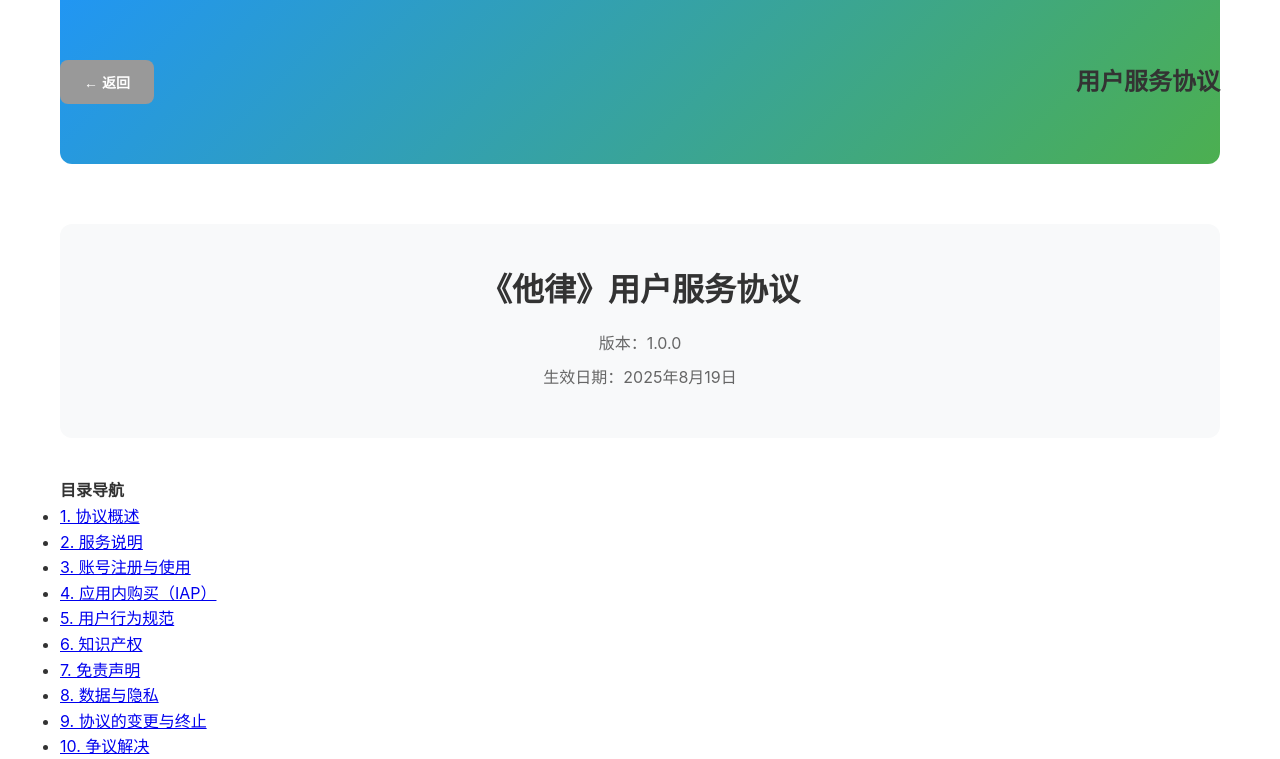
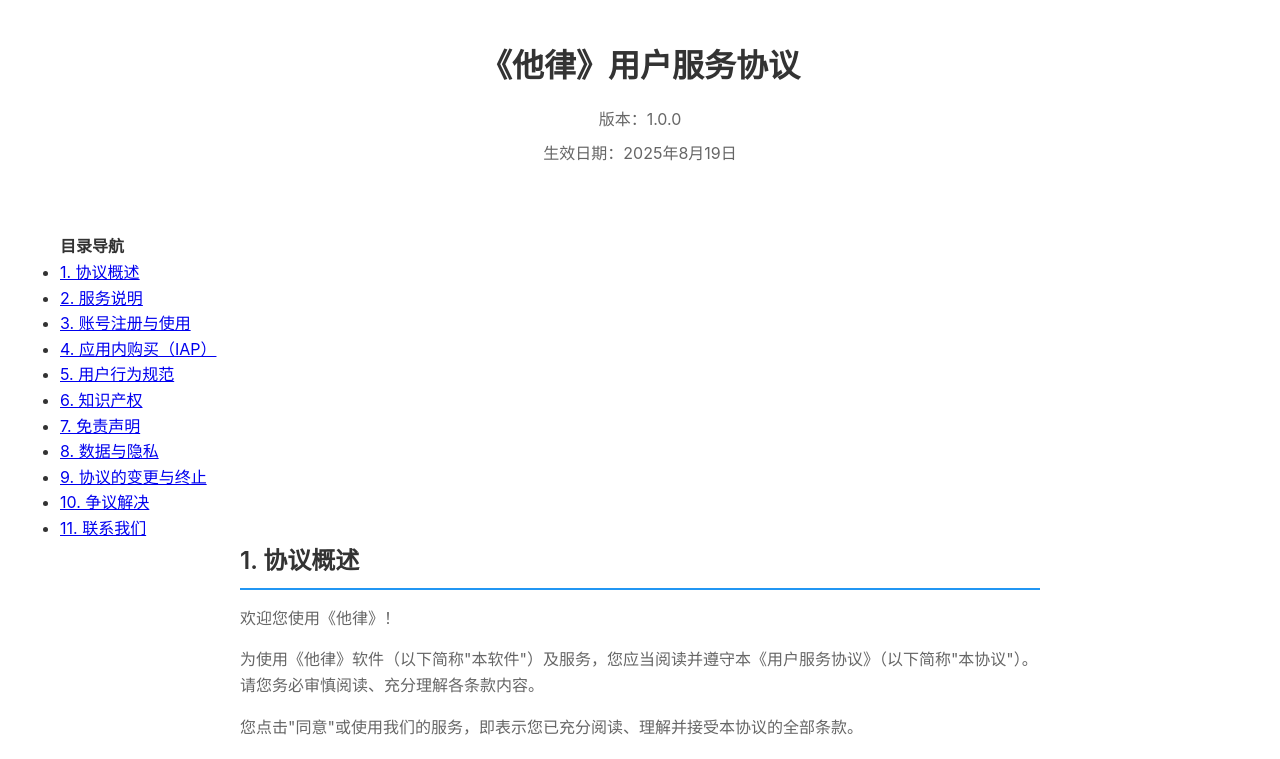
Before and after one commit to PandaMomo0601/habitop, a plain HTML site: page service.html in a window 1280 px wide. Shown: the top 759 px of the page. Drawn offline with Linux system fonts and the light colour scheme.

Commit message:
优化WebView页面：删除内部导航栏，只保留App原生导航栏，提升用户体验

```diff
--- a/css/style.css
+++ b/css/style.css
@@ -235,22 +235,26 @@ body {
     padding: 20px 0;
 }
 
+/* 【新增】为WebView页面添加顶部间距，补偿删除的导航栏 */
+.agreement-content {
+    padding-top: 20px; /* 为WebView页面添加顶部间距 */
+}
+
 .agreement-header {
     text-align: center;
     margin-bottom: 40px;
-    padding: 40px 0;
-    background: var(--background-secondary);
-    border-radius: var(--border-radius);
+    padding: 20px 0;
 }
 
 .agreement-header h2 {
     font-size: 32px;
-    font-weight: 600;
+    font-weight: 700;
+    color: var(--text-primary);
     margin-bottom: 16px;
-    color: var(--text-primary);
 }
 
-.version, .date {
+.agreement-header .version,
+.agreement-header .date {
     font-size: 16px;
     color: var(--text-secondary);
     margin-bottom: 8px;
--- a/service.html
+++ b/service.html
@@ -10,14 +10,6 @@
 </head>
 <body>
     <div class="container">
-        <!-- 头部导航 -->
-        <header class="header">
-            <div class="nav-container">
-                <button class="btn btn-back" onclick="goBack()">← 返回</button>
-                <h1 class="page-title">用户服务协议</h1>
-            </div>
-        </header>
-
         <!-- 协议内容 -->
         <main class="agreement-content">
             <div class="agreement-header">
```
Also changed, not shown: privacy.html (+5 -1 lines).
